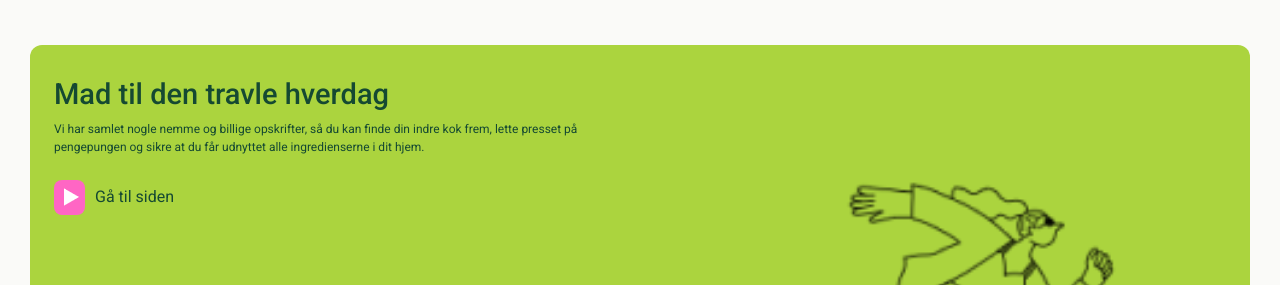
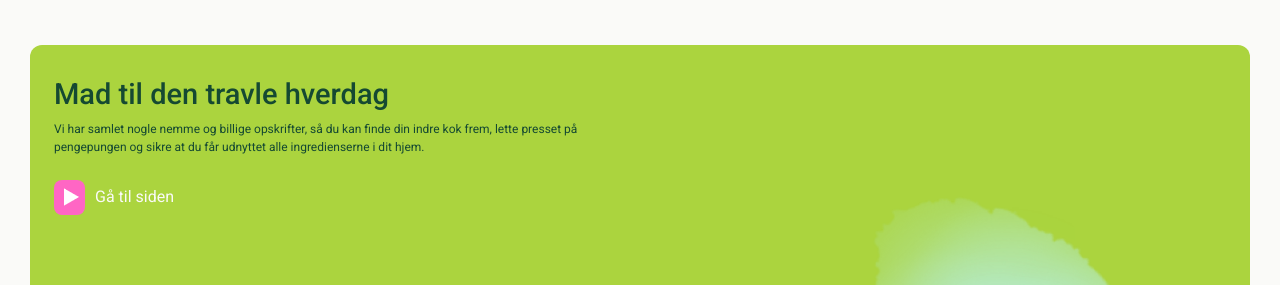
Before and after one commit to DanielCH5/eksamen2semester, a website: page nemt.html in a window 1280 px wide. Shown: the part 198-483 px from the top of the page. Drawn offline with nearby package versions, Linux system fonts and the light colour scheme; files that its build step writes are made by us from their sources.

Commit message:
rettet billede

```diff
--- a/nemt.html
+++ b/nemt.html
@@ -157,7 +157,7 @@
 					på pengepungen og sikre at du får udnyttet alle ingredienserne i dit hjem.
 				</p>
 				<a href="travlhverdag.html">
-					<div class="videre">
+					<div class="videre text-light">
 						<div class="play1">
 							<img src="pics/Polygon1.png" alt="">
 						</div>
@@ -166,7 +166,7 @@
 				</a>
 			</div>
 			<div class="travlimg">
-				<img src="pics/drawing3.png" alt="">
+				<img src="pics/travlhverdagfarve.png" alt="">
 			</div>
 		</div>
 	</div>
```
